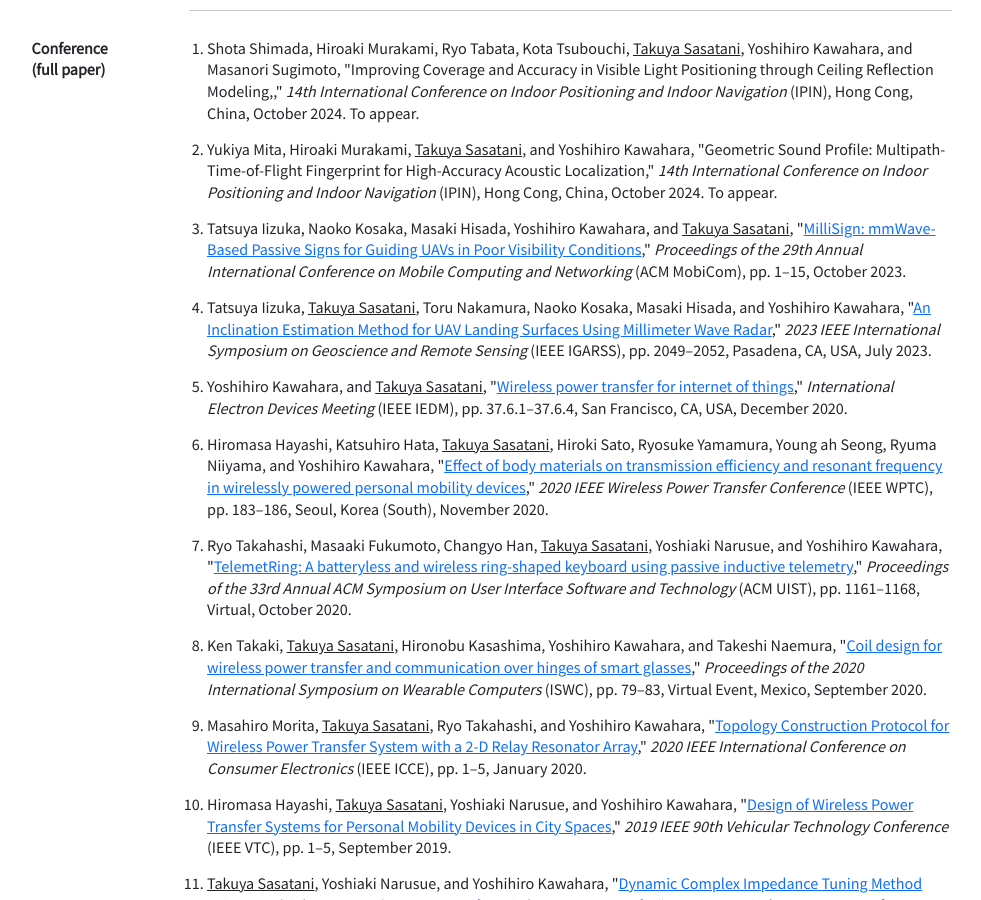
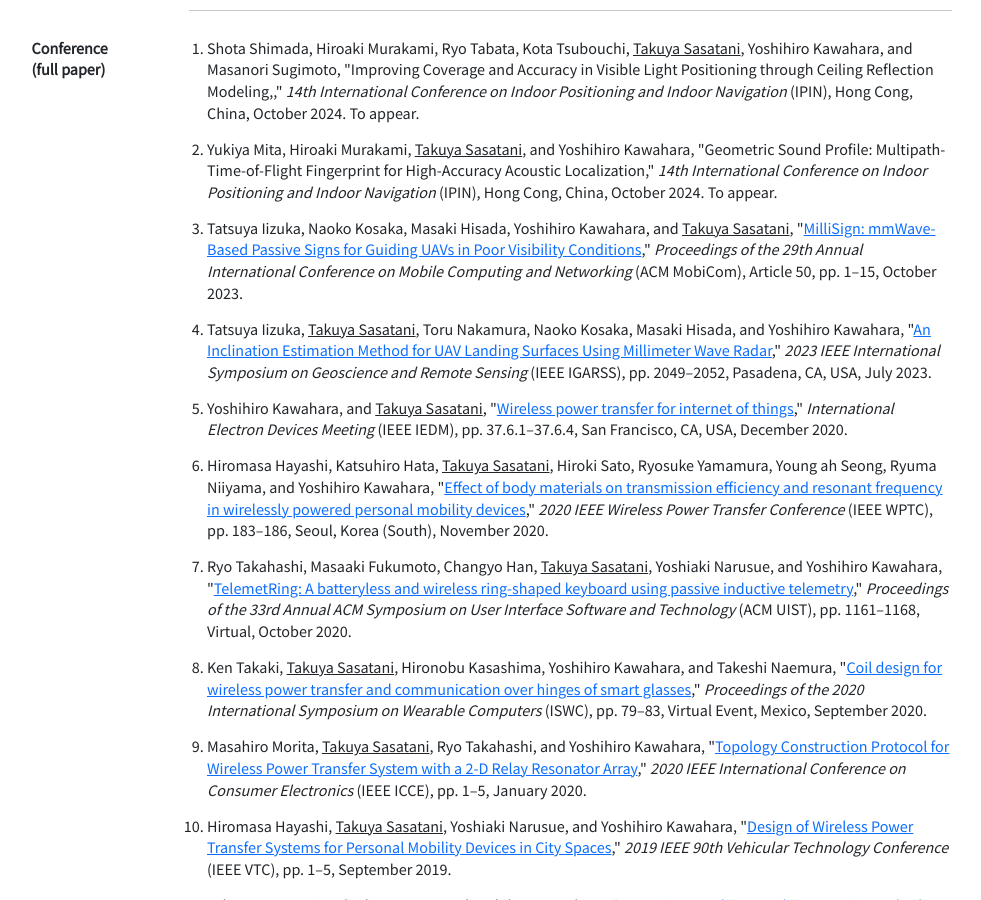
Before and after one commit to t-sasatani/t-sasatani.github.io, a Jekyll site: the page built from _pages/cv.md, in a window 1280 px wide and 900 px high, scrolled down 3201 px. Shown: the whole window, without its empty margins (148-1129 px from the left). Built offline with Jekyll 4.4.1, drawn with Linux system fonts in a browser that asks for light colours; some of the changed text lies outside the part shown.

Commit message:
Update publications data

```diff
--- a/_data/publication.yml
+++ b/_data/publication.yml
@@ -2391,7 +2391,7 @@
   volume:
   Issue:
   number:
-  article:
+  article: '50'
   pages: 1 - 15
   session:
   city:
@@ -2421,7 +2421,7 @@
   number:
   article:
   pages:
-  session:
+  session: PSTR241.23 / WW66
   city: Washington D.C., USA
   to_appear:
   doi:
```
